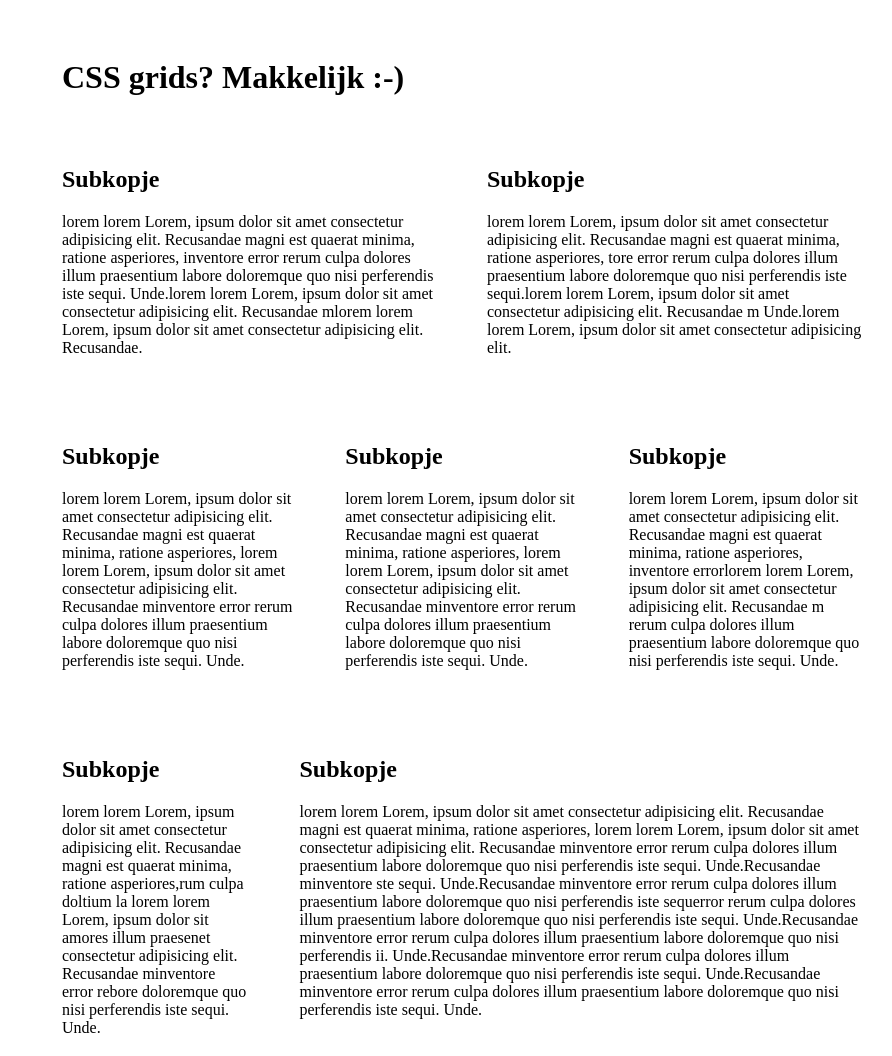
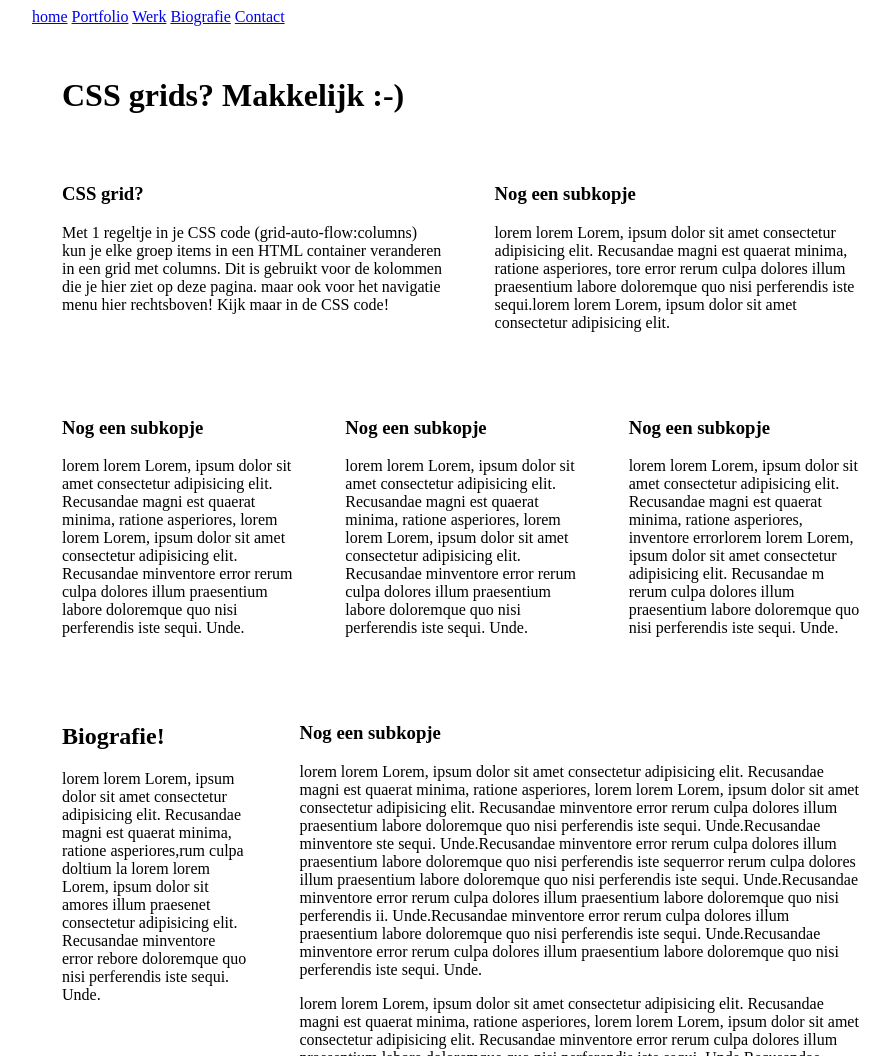
Before and after one commit to davidvandenbor/simpel-CSS-grid-voorbeeld, a website built with Parcel: page index.html in a window 1280 px wide. Shown: the top 1056 px of the page, without its empty margins (178-1070 px from the left). Built offline with nearby package versions, Linux system fonts and the light colour scheme.

Commit message:
Update index.html

```diff
--- a/index.html
+++ b/index.html
@@ -11,45 +11,56 @@
 
 <body>
 
+ <nav>
+  <a href="#">home</a>
+  <a href="#">Portfolio</a>
+  <a href="#">Werk</a>
+  <a href="#biografie">Biografie</a>
+  <a href="#">Contact</a>
+ </nav>
+
  <main>
   <h1>CSS grids? Makkelijk :-)</h1>
 
   <!-- Hier begint de eerste sectie! -->
   <section>
    <article>
-    <h2>Subkopje</h2>
-    <p>lorem lorem Lorem, ipsum dolor sit amet consectetur adipisicing elit. Recusandae magni est quaerat minima, ratione asperiores, inventore error rerum culpa dolores illum praesentium labore doloremque quo nisi perferendis iste sequi. Unde.lorem lorem Lorem, ipsum dolor sit amet consectetur adipisicing elit. Recusandae mlorem lorem Lorem, ipsum dolor sit amet consectetur adipisicing elit. Recusandae.</p>
+    <h3>CSS grid?</h3>
+    <p>Met 1 regeltje in je CSS code (grid-auto-flow:columns) kun je elke groep items in een HTML container veranderen in een grid met columns. Dit is gebruikt voor de kolommen die je hier ziet op deze pagina. maar ook voor het navigatie menu hier rechtsboven! Kijk maar in de CSS code!</p>
    </article>
    <article>
-    <h2>Subkopje</h2>
-    <p>lorem lorem Lorem, ipsum dolor sit amet consectetur adipisicing elit. Recusandae magni est quaerat minima, ratione asperiores, tore error rerum culpa dolores illum praesentium labore doloremque quo nisi perferendis iste sequi.lorem lorem Lorem, ipsum dolor sit amet consectetur adipisicing elit. Recusandae m Unde.lorem lorem Lorem, ipsum dolor sit amet consectetur adipisicing elit.</p>
+    <h3>Nog een subkopje</h3>
+    <p>lorem lorem Lorem, ipsum dolor sit amet consectetur adipisicing elit. Recusandae magni est quaerat minima, ratione asperiores, tore error rerum culpa dolores illum praesentium labore doloremque quo nisi perferendis iste sequi.lorem lorem Lorem, ipsum dolor sit amet consectetur adipisicing elit. </p>
    </article>
   </section>
 
   <!-- Hier begint de tweede sectie! -->
   <section>
    <article>
-    <h2>Subkopje</h2>
+    <h3>Nog een subkopje</h3>
     <p>lorem lorem Lorem, ipsum dolor sit amet consectetur adipisicing elit. Recusandae magni est quaerat minima, ratione asperiores, lorem lorem Lorem, ipsum dolor sit amet consectetur adipisicing elit. Recusandae minventore error rerum culpa dolores illum praesentium labore doloremque quo nisi perferendis iste sequi. Unde.</p>
    </article>
    <article>
-    <h2>Subkopje</h2>
+    <h3>Nog een subkopje</h3>
     <p>lorem lorem Lorem, ipsum dolor sit amet consectetur adipisicing elit. Recusandae magni est quaerat minima, ratione asperiores, lorem lorem Lorem, ipsum dolor sit amet consectetur adipisicing elit. Recusandae minventore error rerum culpa dolores illum praesentium labore doloremque quo nisi perferendis iste sequi. Unde.</p>
    </article>
    <article>
-    <h2>Subkopje</h2>
+    <h3>Nog een subkopje</h3>
     <p>lorem lorem Lorem, ipsum dolor sit amet consectetur adipisicing elit. Recusandae magni est quaerat minima, ratione asperiores, inventore errorlorem lorem Lorem, ipsum dolor sit amet consectetur adipisicing elit. Recusandae m rerum culpa dolores illum praesentium labore doloremque quo nisi perferendis iste sequi. Unde.</p>
    </article>
   </section>
 
   <!-- Hier begint de derde sectie! -->
+
   <section id="biografie">
+
    <article>
-    <h2>Subkopje</h2>
+    <h2>Biografie!</h2>
     <p>lorem lorem Lorem, ipsum dolor sit amet consectetur adipisicing elit. Recusandae magni est quaerat minima, ratione asperiores,rum culpa doltium la lorem lorem Lorem, ipsum dolor sit amores illum praesenet consectetur adipisicing elit. Recusandae minventore error rebore doloremque quo nisi perferendis iste sequi. Unde.</p>
    </article>
    <article>
-    <h2>Subkopje</h2>
+    <h3>Nog een subkopje</h3>
+    <p>lorem lorem Lorem, ipsum dolor sit amet consectetur adipisicing elit. Recusandae magni est quaerat minima, ratione asperiores, lorem lorem Lorem, ipsum dolor sit amet consectetur adipisicing elit. Recusandae minventore error rerum culpa dolores illum praesentium labore doloremque quo nisi perferendis iste sequi. Unde.Recusandae minventore ste sequi. Unde.Recusandae minventore error rerum culpa dolores illum praesentium labore doloremque quo nisi perferendis iste sequerror rerum culpa dolores illum praesentium labore doloremque quo nisi perferendis iste sequi. Unde.Recusandae minventore error rerum culpa dolores illum praesentium labore doloremque quo nisi perferendis ii. Unde.Recusandae minventore error rerum culpa dolores illum praesentium labore doloremque quo nisi perferendis iste sequi. Unde.Recusandae minventore error rerum culpa dolores illum praesentium labore doloremque quo nisi perferendis iste sequi. Unde.</p>
     <p>lorem lorem Lorem, ipsum dolor sit amet consectetur adipisicing elit. Recusandae magni est quaerat minima, ratione asperiores, lorem lorem Lorem, ipsum dolor sit amet consectetur adipisicing elit. Recusandae minventore error rerum culpa dolores illum praesentium labore doloremque quo nisi perferendis iste sequi. Unde.Recusandae minventore ste sequi. Unde.Recusandae minventore error rerum culpa dolores illum praesentium labore doloremque quo nisi perferendis iste sequerror rerum culpa dolores illum praesentium labore doloremque quo nisi perferendis iste sequi. Unde.Recusandae minventore error rerum culpa dolores illum praesentium labore doloremque quo nisi perferendis ii. Unde.Recusandae minventore error rerum culpa dolores illum praesentium labore doloremque quo nisi perferendis iste sequi. Unde.Recusandae minventore error rerum culpa dolores illum praesentium labore doloremque quo nisi perferendis iste sequi. Unde.</p>
    </article>
   </section>
```
